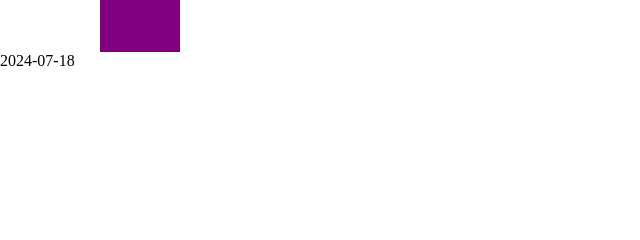
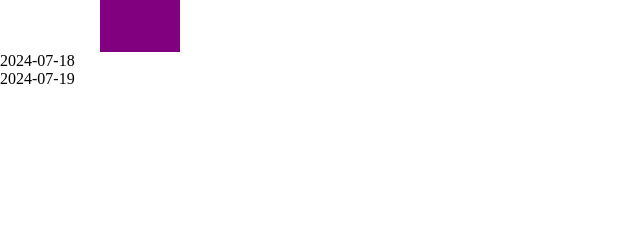
Before and after one commit to putuphillipsteven/html-basic, a plain HTML site: page 2024-07-15/index.html in a window 1280 px wide. Shown: the part 436-676 px from the top of the page, 0-640 px from the left. Drawn offline with Linux system fonts and the light colour scheme.

Commit message:
fix(add date)
add todays date

```diff
--- a/2024-07-15/index.html
+++ b/2024-07-15/index.html
@@ -118,5 +118,8 @@
 		<section>
 			<p>2024-07-18</p>
 		</section>
+		<section>
+			<p>2024-07-19</p>
+		</section>
 	</body>
 </html>
```
